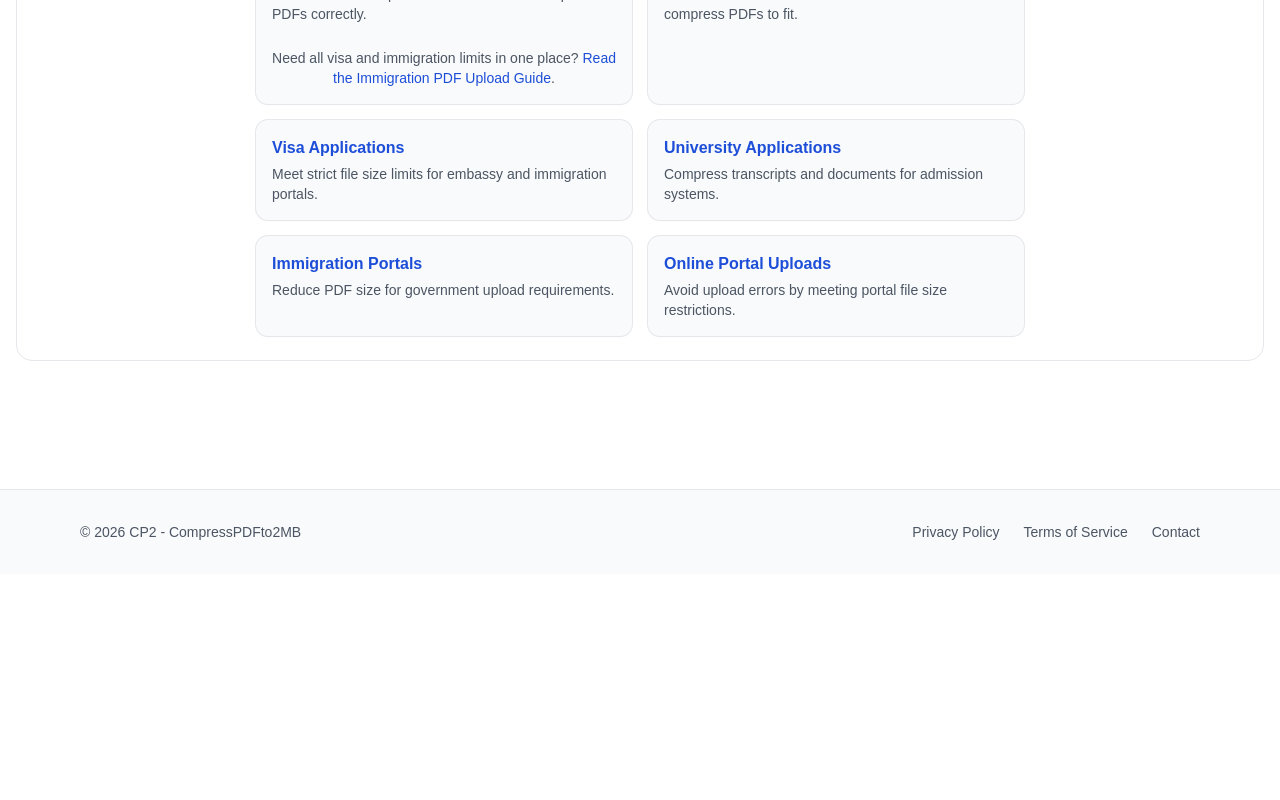
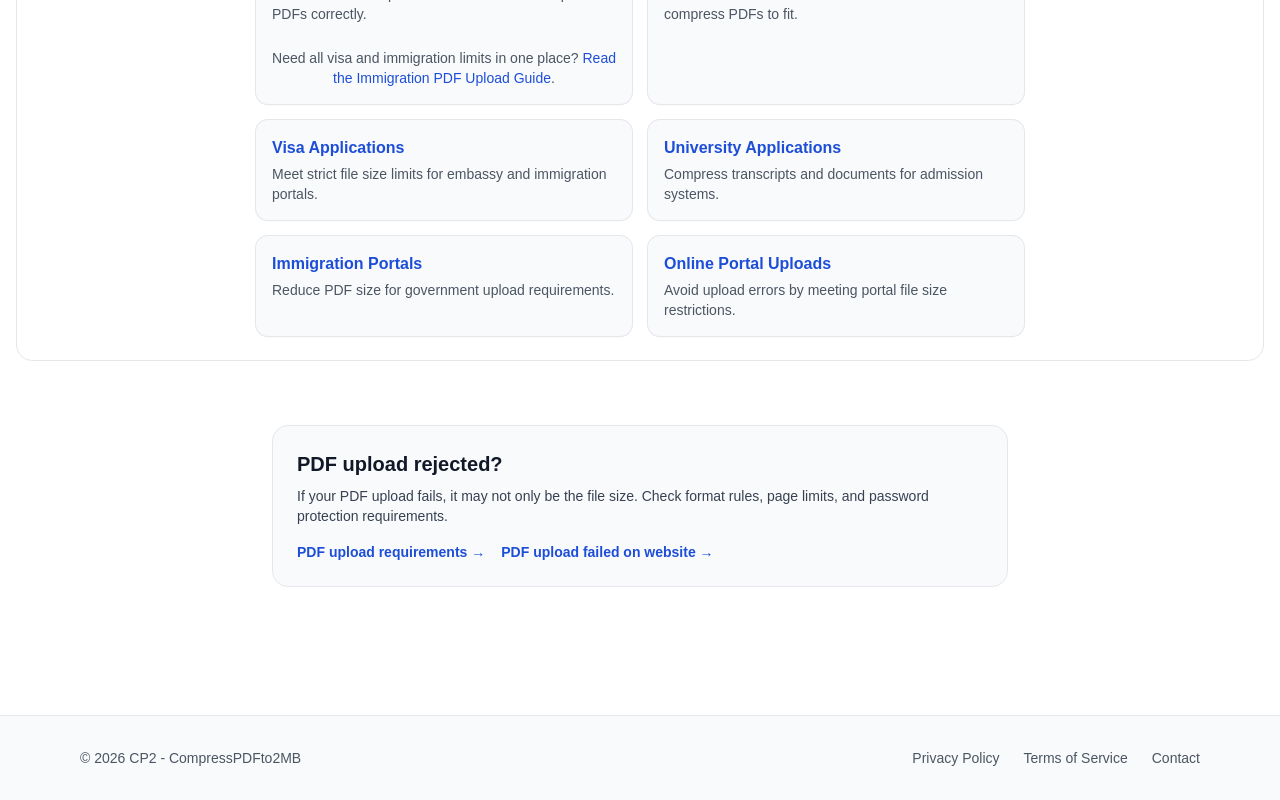
Before and after one commit to behicyildirim/compresspdfto2mb, a Next.js app: page / in a window 1280 px wide. Shown: the part 4164-4964 px from the top of the page. Before the commit the page ends 4738 px from the top, so only its background shows below. Built offline with nearby package versions, Linux system fonts and the light colour scheme.

Commit message:
Add homepage upload SEO block

```diff
--- a/app/page.tsx
+++ b/app/page.tsx
@@ -603,6 +603,33 @@ USCIS website
     </div>
   </div>
 </section>
+<section className="mt-16 max-w-3xl mx-auto px-4">
+  <div className="rounded-2xl border border-gray-200 bg-gray-50 p-6">
+    <h2 className="text-xl font-semibold text-gray-900">
+      PDF upload rejected?
+    </h2>
+    <p className="mt-2 text-gray-700 text-sm">
+      If your PDF upload fails, it may not only be the file size.
+      Check format rules, page limits, and password protection requirements.
+    </p>
+
+    <div className="mt-4 flex flex-wrap gap-4">
+      <Link
+        href="/pdf-upload-requirements"
+        className="text-blue-700 font-semibold hover:underline text-sm"
+      >
+        PDF upload requirements →
+      </Link>
+
+      <Link
+        href="/pdf-upload-failed-on-website"
+        className="text-blue-700 font-semibold hover:underline text-sm"
+      >
+        PDF upload failed on website →
+      </Link>
+    </div>
+  </div>
+</section>
     </main>
   );
 }
```
